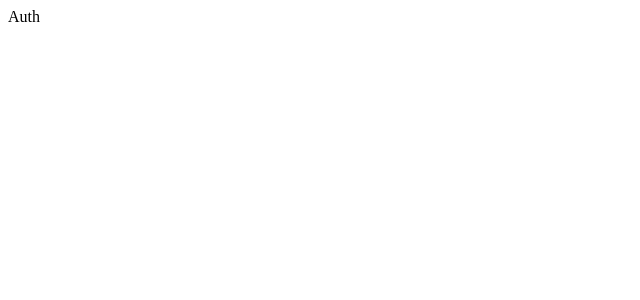
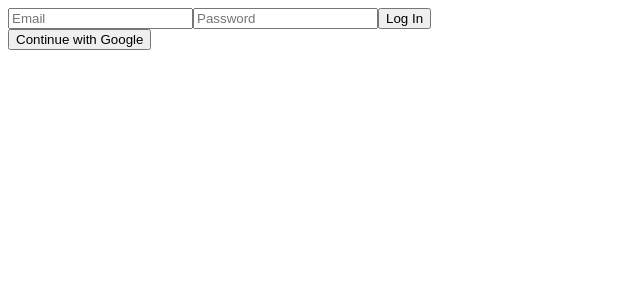
Before and after one commit to nyejinssi/cafein2023, a React (Create React App) app: page /#/ in a window 1280 px wide. Shown: the top 300 px of the page, without its empty margins (0-640 px from the left). Built offline with nearby package versions, Linux system fonts and the light colour scheme.

Commit message:
2.1. done

```diff
--- a/src/routes/Auth.js
+++ b/src/routes/Auth.js
@@ -1,4 +1,35 @@
-import React from 'react';
+import React, { useState } from 'react';
 
-const Auth = () => <span>Auth</span>;
+const Auth = () => {
+    const [email, setEmail] = useState("");
+    const [password, setPassword] = useState("");
+
+    const onChange = (event) => {
+        const {target: {name, value}} = event;
+        if(name === "email"){
+            setEmail(value);
+        }   else if(name === "password"){
+            setPassword(value);
+        }
+    };
+
+    const onSubmit = (event) => {
+        event.preventDefault();
+    };
+
+    return (
+            <div>
+            <form onSubmit={onSubmit}>
+                <input name="email" type="text" placeholder="Email" required value = {email} onChange={onChange}/>
+                <input name="password" type="password" placeholder="Password" required value = {password} onChange={onChange} />
+                <input type="submit" value="Log In" />
+            </form>
+            <div>
+                <button>Continue with Google</button>
+            </div>
+        </div>
+    )
+    }
+
+
 export default Auth;
```
